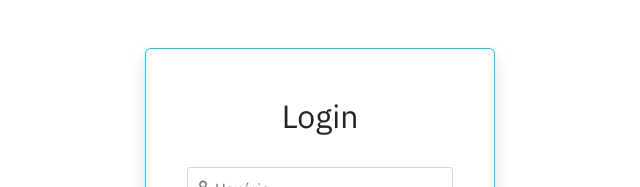
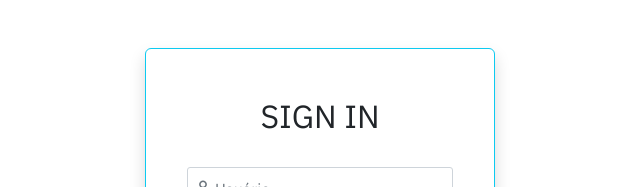
Before and after one commit to vinecunha/login, a React (Create React App) app: page / in a window 1280 px wide. Shown: the top 187 px of the page, without its empty margins (320-960 px from the left). Built offline with nearby package versions, Linux system fonts and the light colour scheme.

Commit message:
v.1.0.0.2

```diff
--- a/src/Login.js
+++ b/src/Login.js
@@ -69,7 +69,7 @@ const Login = () => {
 
   return (
     <div style={{ maxWidth: '350px'}} className="login-container rounded border border-1 border-info bg-white m-auto my-5 py-5 shadow d-flex flex-column align-items-center">
-      <h2>Login</h2>
+      <h2>SIGN IN</h2>
       <form onSubmit={handleLogin} className='container-fluid d-flex flex-column align-items-center'>
         <span className="p-float-label my-4">
           <InputText
```
